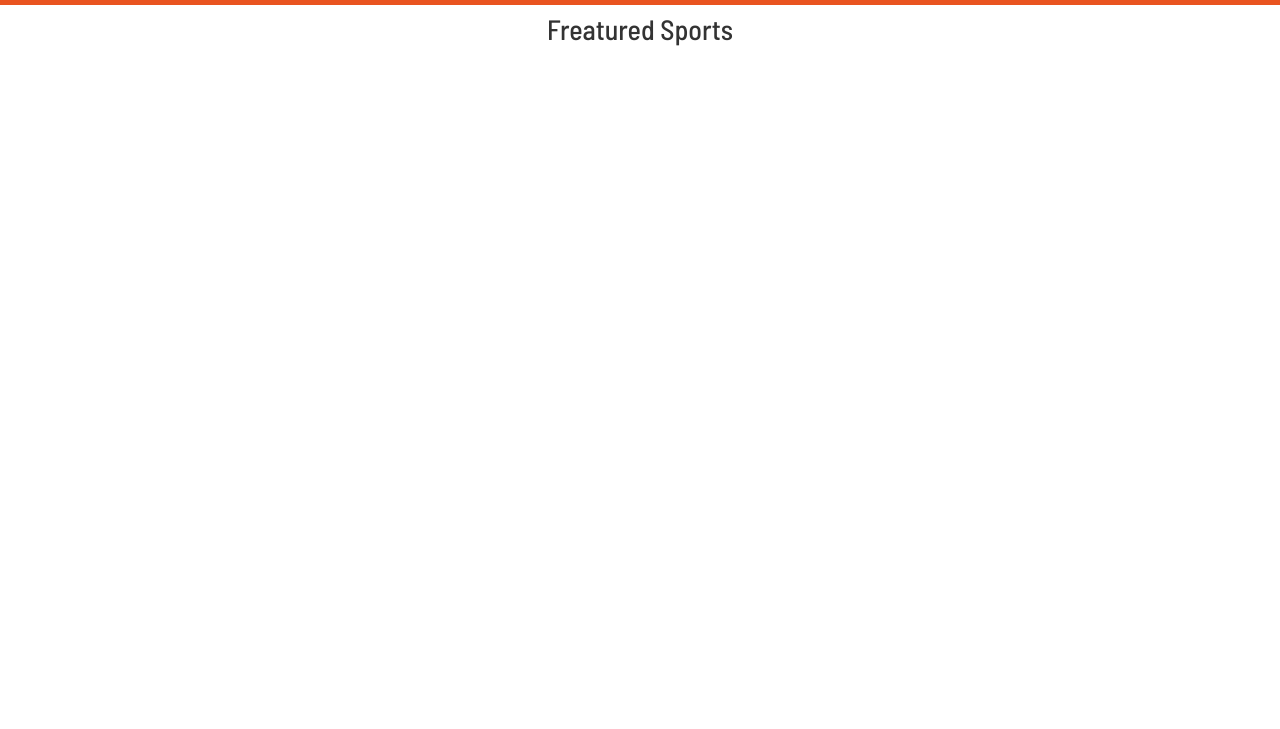
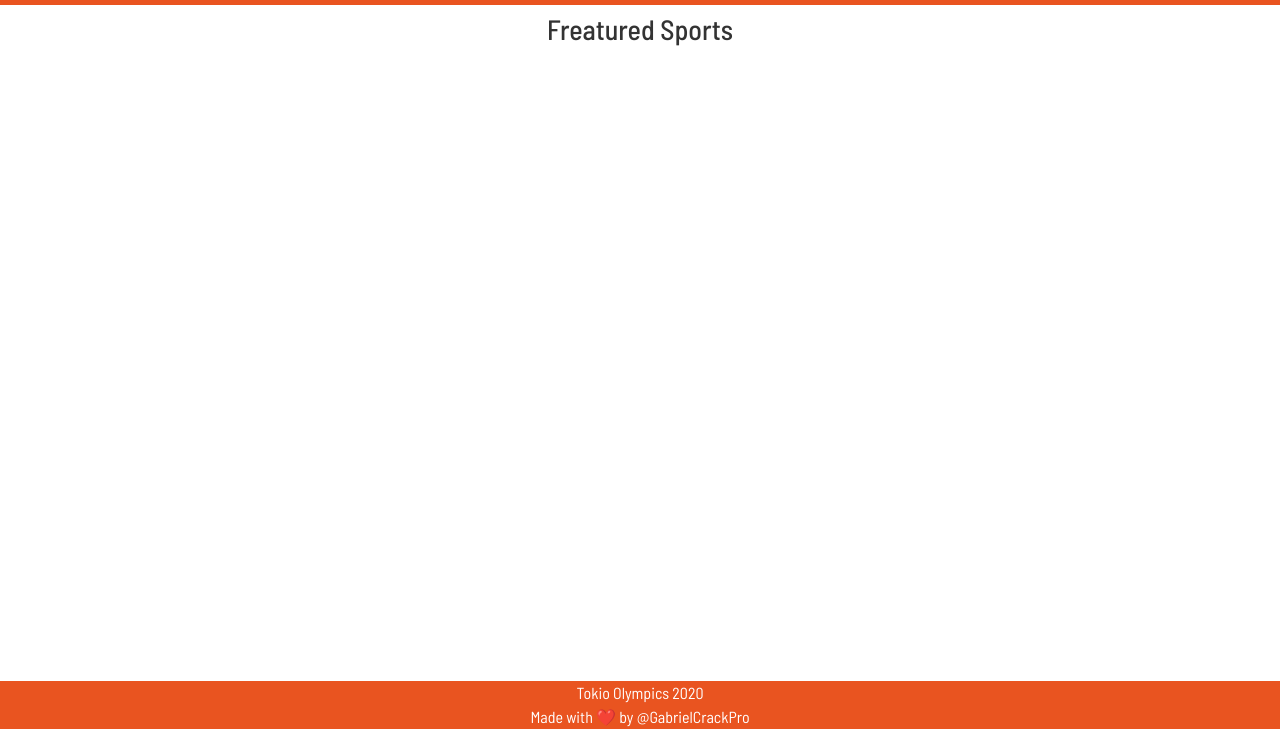
Before and after one commit to GabrielCrackPro/tokio-olympics-app, a plain HTML site: page public/index.html in a window 1280 px wide. Shown: the part 71-800 px from the top of the page. Drawn offline with nearby package versions, Linux system fonts and the light colour scheme; no server answers.

Commit message:
Footer added 💻

```diff
--- a/public/app.js
+++ b/public/app.js
@@ -48,7 +48,7 @@ const removeQuotations = (str) => {
 };
 window.onload = async () => {
   let currentTime = await showData(API_URLS.localTime);
-  timeContainer.textContent = currentTime;
+  timeContainer.textContent = formatDate(currentTime);
 
   let todayEvents = await showData(API_URLS.schedule.todayEvents);
   todayEvents.length = 8;
--- a/public/index.html
+++ b/public/index.html
@@ -74,6 +74,15 @@
       <div class="sports-container d-flex"></div>
       <div class="days-container d-flex"></div>
     </div>
+    <footer class="bg-primary text-center text-white w-100">
+      <p class="mb-0">Tokio Olympics 2020</p>
+      <p class="mb-0">
+        Made with ❤️ by
+        <a href="github.com/GabrielCrackPro" target="blank" class="text-white"
+          >@GabrielCrackPro</a
+        >
+      </p>
+    </footer>
     <script
       src="https://cdn.jsdelivr.net/npm/bootstrap@5.0.2/dist/js/bootstrap.bundle.min.js"
       integrity="sha384-MrcW6ZMFYlzcLA8Nl+NtUVF0sA7MsXsP1UyJoMp4YLEuNSfAP+JcXn/tWtIaxVXM"
--- a/public/style.css
+++ b/public/style.css
@@ -4,3 +4,7 @@
 .started-text {
   font-size: 3rem;
 }
+footer {
+  position: absolute;
+  bottom: 0;
+}
```
